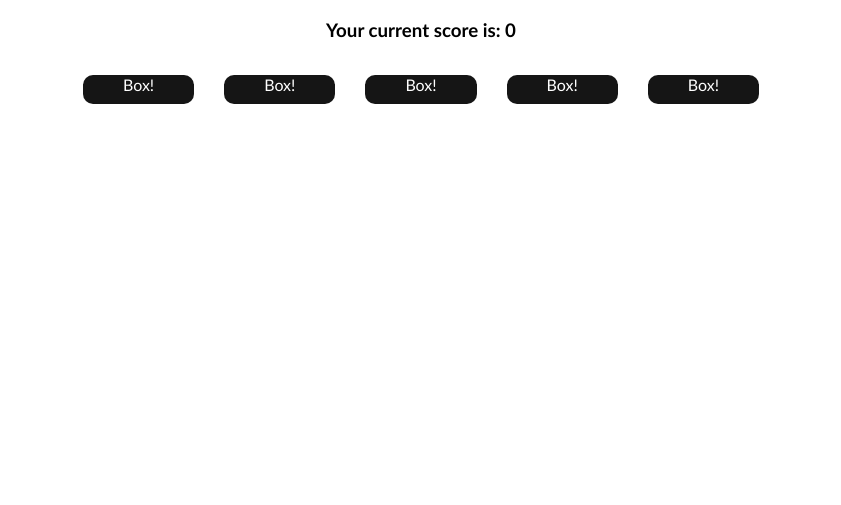
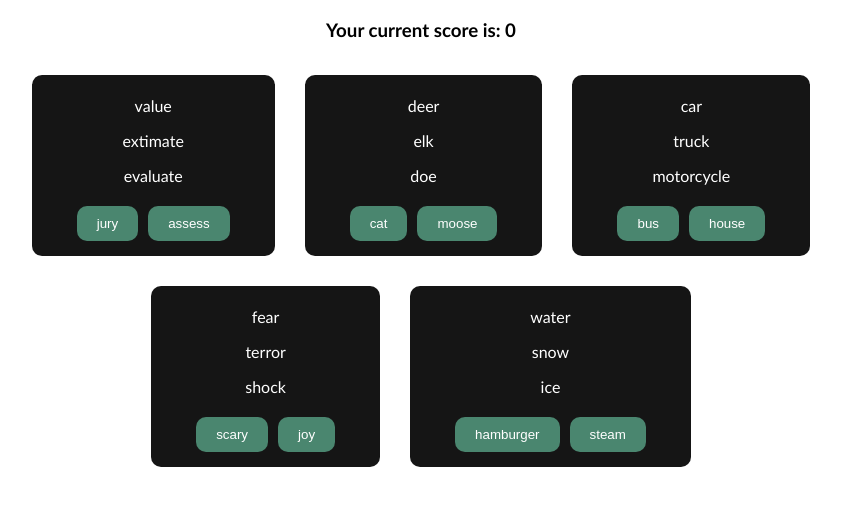
Before and after one commit to Adamwest023/word-association-Javasrcipt, a plain HTML site: page index.html in a window 1280 px wide. Shown: the part 171-676 px from the top of the page, without its empty margins (219-1060 px from the left). Drawn offline with Linux system fonts and the light colour scheme.

Commit message:
added counting functionality to answers

```diff
--- a/app.js
+++ b/app.js
@@ -6,27 +6,27 @@ const questionDisplay = document.getElementById("question-display")
 const questions = [
     {
         quiz: ["value", "extimate", "evaluate"],
-        options: ["jury",'assess'],
+        options: ["jury", 'assess'],
         correct: 1
     },
     {
         quiz: ["deer", "elk", "doe"],
-        options: ["cat",'moose'],
+        options: ["cat", 'moose'],
         correct: 1
     },
     {
         quiz: ["car", "truck", "motorcycle"],
-        options: ["bus",'house'],
+        options: ["bus", 'house'],
         correct: 0
     },
     {
         quiz: ["fear", "terror", "shock"],
-        options: ["scary",'joy'],
+        options: ["scary", 'joy'],
         correct: 0
     },
     {
         quiz: ["water", "snow", "ice"],
-        options: ["hamburger",'steam'],
+        options: ["hamburger", 'steam'],
         correct: 1
     }
 ]
@@ -37,15 +37,59 @@ scoreDisplay.textContent = score
 
 //populate the quesiton
 
-function populateQuesitons()  {
+function populateQuesitons() {
     questions.forEach(question => {
+        //createing the boxes in an individual div
         const questionBox = document.createElement('div')
         questionBox.classList.add('question-box')
-        questionBox.innerHTML = "Box!"
+        const logoDisplay = document.createElement('h1')
+        // logoDisplay.textContent = "&#9999"
+        questionBox.append(logoDisplay)
+        //adding the tip or quiz section to the box
+        question.quiz.forEach(tip => {
+            const tipText = document.createElement('p')
+            tipText.textContent = tip
+            questionBox.append(tipText);
+
+        })
+
+        //adding buttons to the box
+        const questionButtons = document.createElement('div')
+        questionButtons.classList.add('question-buttons')
+        questionBox.append(questionButtons)
+
+        question.options.forEach((option, optionIndex) => {
+            const questionButton = document.createElement('button')
+            questionButton.classList.add('question-button')
+            questionButton.textContent = option
+
+            questionButton.addEventListener('click', () => checkAnswer(option, optionIndex, question.correct))
+
+
+            questionButtons.append(questionButton)
+        })
+
+
         questionDisplay.append(questionBox);
 
     })
 
 }
 
-populateQuesitons() ;
+populateQuesitons();
+
+
+//fucntion to checkAnswer
+function checkAnswer(option, optionIndex, correctAnswer) {
+    console.log('option', option)
+    console.log('optionIndex', optionIndex)
+
+    if (optionIndex == correctAnswer) {
+        score++;
+        scoreDisplay.textContent = score;
+    } else {
+        score--
+        scoreDisplay.textContent = score;
+    }
+
+}
--- a/style.css
+++ b/style.css
@@ -18,3 +18,23 @@
     border-radius: 10px;
     padding: 0 40px 10px 40px;
 }
+
+.question-buttons {
+    display: flex;
+    flex-direction: row;
+}
+
+.question-button {
+    margin: 5px;
+    padding: 10px 20px;
+    border: none;
+    border-radius: 10px;
+    background-color: rgb(74, 134, 111);
+    color: rgb(255, 255, 255);
+
+}
+
+.question-button:disabled {
+    background-color: rgb(121, 121, 121);
+    color: rgb(136,134,134);
+}
```
